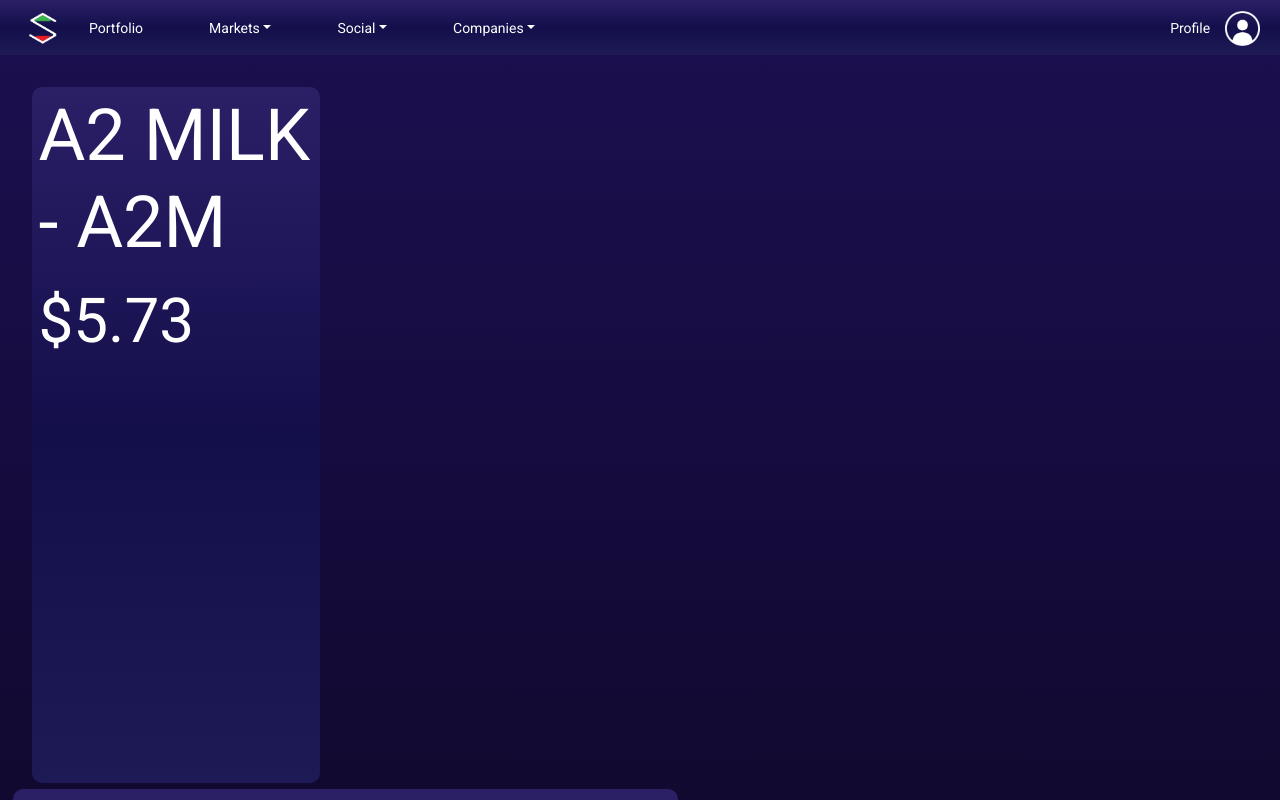
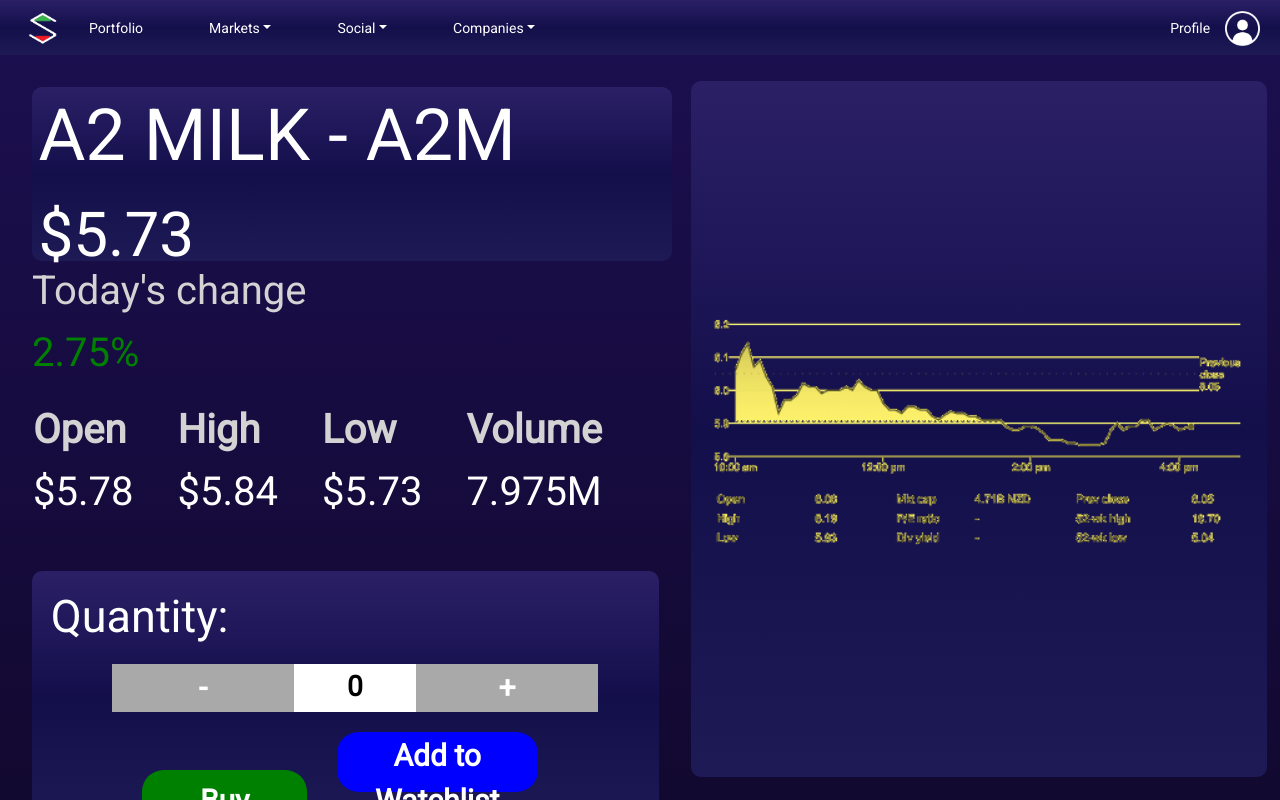
Before and after one commit to hjsith/Stocking-Up-V2, a React (Create React App) app in the folder client/: page /quotemgmt in a window 1280 px wide. Shown: the top 800 px of the page. Built offline with nearby package versions, Linux system fonts and the light colour scheme.

Commit message:
fixed panels on quote management

```diff
--- a/client/src/assets/css/QuoteMan.scss
+++ b/client/src/assets/css/QuoteMan.scss
@@ -9,7 +9,7 @@
   height: 87%;
 }
 
-.BackgroundPanel1 {
+.side1 .BackgroundPanel1 {
   background-image: linear-gradient(#2b1f66, #130f4b, #1e1a55);
   height: 25%;
   width: 100%;
@@ -173,7 +173,7 @@
   font-size: 45px;
 }
 
-.BackgroundPanel2 {
+.side2 {
   background-image: linear-gradient(#2b1f66, #130f4b, #1e1a55);
   height: 87%;
   width: 45%;
--- a/client/src/pages/quotemgmt.js
+++ b/client/src/pages/quotemgmt.js
@@ -91,7 +91,7 @@
           </div>
         </div>
       </div>
-      <div className="BackgroundPanel2">
+      <div className="side2">
         <Graph />
       </div>
     </>
```
